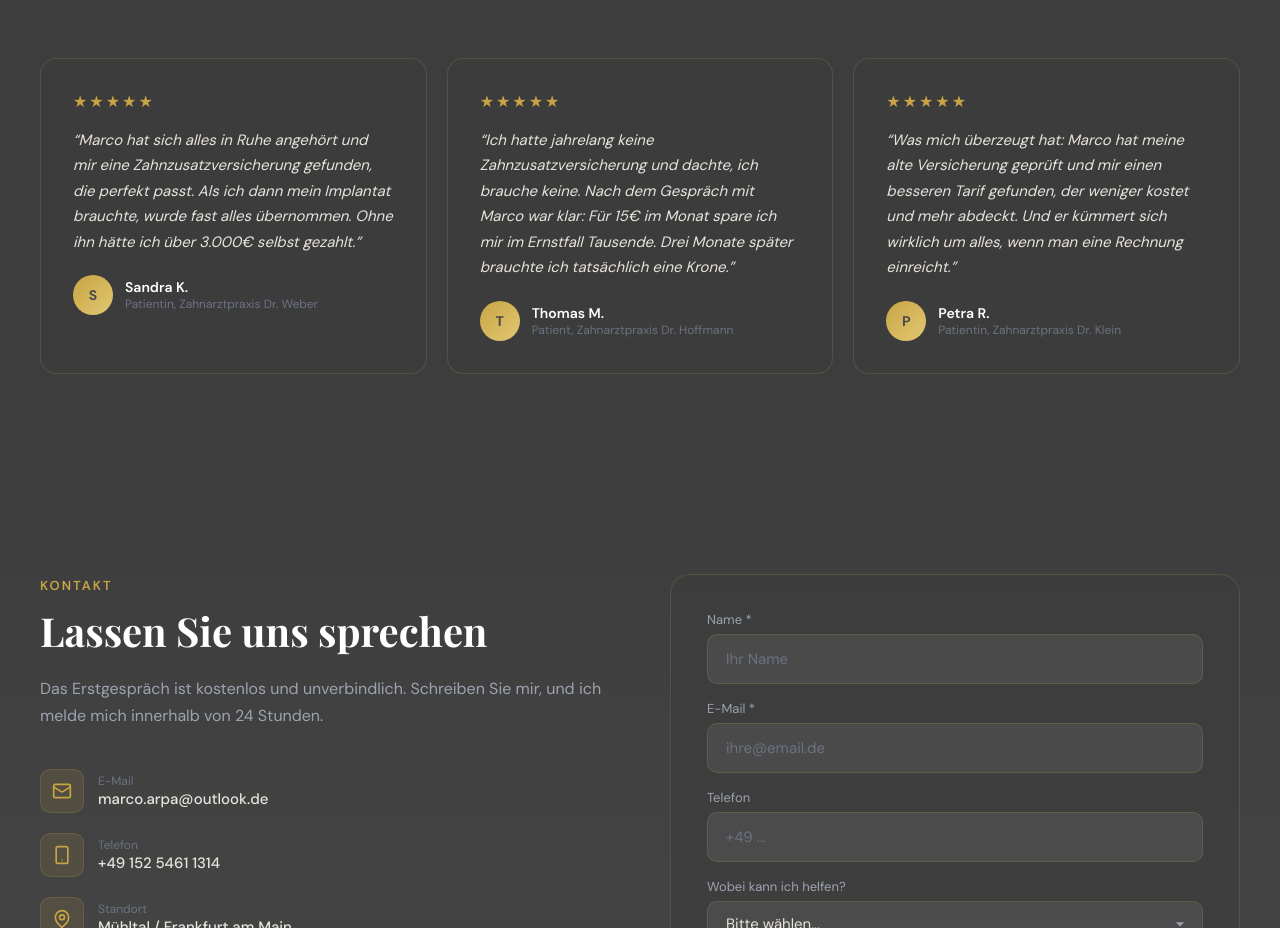
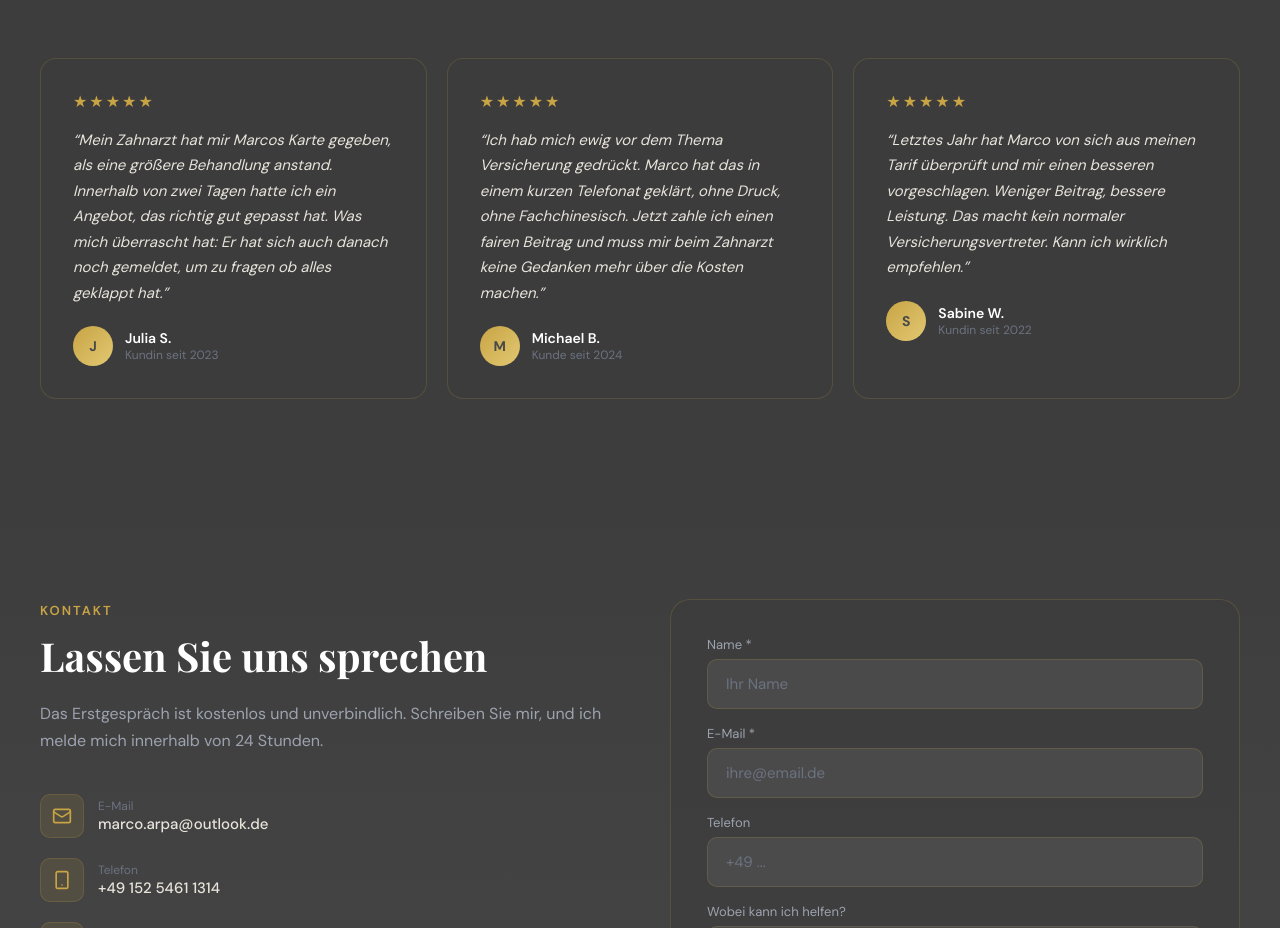
Before and after one commit to mint-26/zet-finance, a Next.js app: page / in a window 1280 px wide. Shown: the part 3371-4299 px from the top of the page. Built offline with nearby package versions, Linux system fonts and the light colour scheme.

Commit message:
Testimonials: drei neue Kundenstimmen (Julia S., Michael B., Sabine W.)
Ersetzt die bisherigen Patienten-Testimonials durch authentische
Kundenstimmen mit Jahresangabe als Rolle.

```diff
--- a/components/Testimonials.js
+++ b/components/Testimonials.js
@@ -4,21 +4,21 @@ import { useInView } from './useInView';
 
 const TESTIMONIALS = [
   {
-    name: 'Sandra K.',
-    role: 'Patientin, Zahnarztpraxis Dr. Weber',
-    text: 'Marco hat sich alles in Ruhe angehört und mir eine Zahnzusatzversicherung gefunden, die perfekt passt. Als ich dann mein Implantat brauchte, wurde fast alles übernommen. Ohne ihn hätte ich über 3.000€ selbst gezahlt.',
+    name: 'Julia S.',
+    role: 'Kundin seit 2023',
+    text: 'Mein Zahnarzt hat mir Marcos Karte gegeben, als eine größere Behandlung anstand. Innerhalb von zwei Tagen hatte ich ein Angebot, das richtig gut gepasst hat. Was mich überrascht hat: Er hat sich auch danach noch gemeldet, um zu fragen ob alles geklappt hat.',
     rating: 5,
   },
   {
-    name: 'Thomas M.',
-    role: 'Patient, Zahnarztpraxis Dr. Hoffmann',
-    text: 'Ich hatte jahrelang keine Zahnzusatzversicherung und dachte, ich brauche keine. Nach dem Gespräch mit Marco war klar: Für 15€ im Monat spare ich mir im Ernstfall Tausende. Drei Monate später brauchte ich tatsächlich eine Krone.',
+    name: 'Michael B.',
+    role: 'Kunde seit 2024',
+    text: 'Ich hab mich ewig vor dem Thema Versicherung gedrückt. Marco hat das in einem kurzen Telefonat geklärt, ohne Druck, ohne Fachchinesisch. Jetzt zahle ich einen fairen Beitrag und muss mir beim Zahnarzt keine Gedanken mehr über die Kosten machen.',
     rating: 5,
   },
   {
-    name: 'Petra R.',
-    role: 'Patientin, Zahnarztpraxis Dr. Klein',
-    text: 'Was mich überzeugt hat: Marco hat meine alte Versicherung geprüft und mir einen besseren Tarif gefunden, der weniger kostet und mehr abdeckt. Und er kümmert sich wirklich um alles, wenn man eine Rechnung einreicht.',
+    name: 'Sabine W.',
+    role: 'Kundin seit 2022',
+    text: 'Letztes Jahr hat Marco von sich aus meinen Tarif überprüft und mir einen besseren vorgeschlagen. Weniger Beitrag, bessere Leistung. Das macht kein normaler Versicherungsvertreter. Kann ich wirklich empfehlen.',
     rating: 5,
   },
 ];
```
